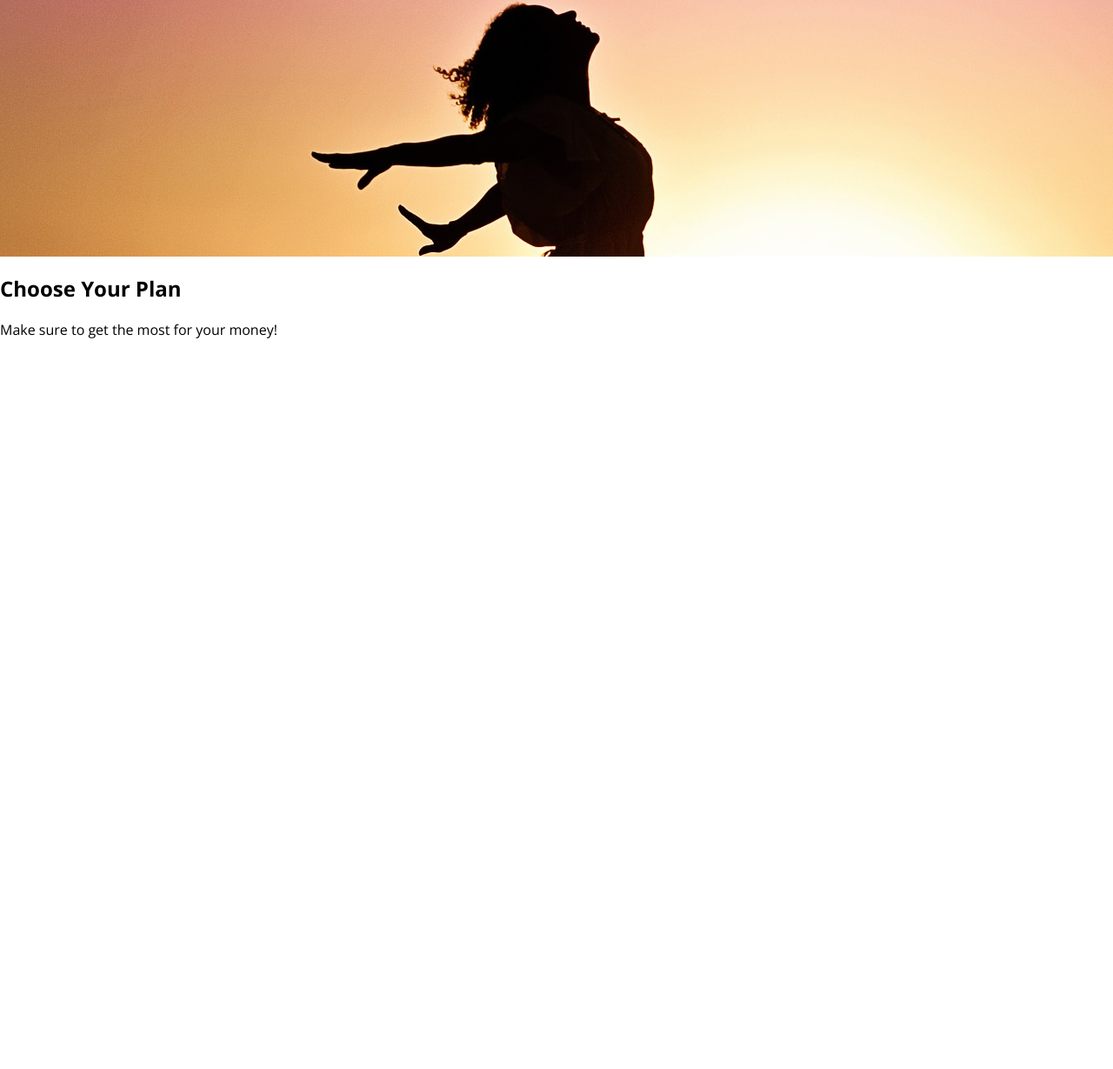
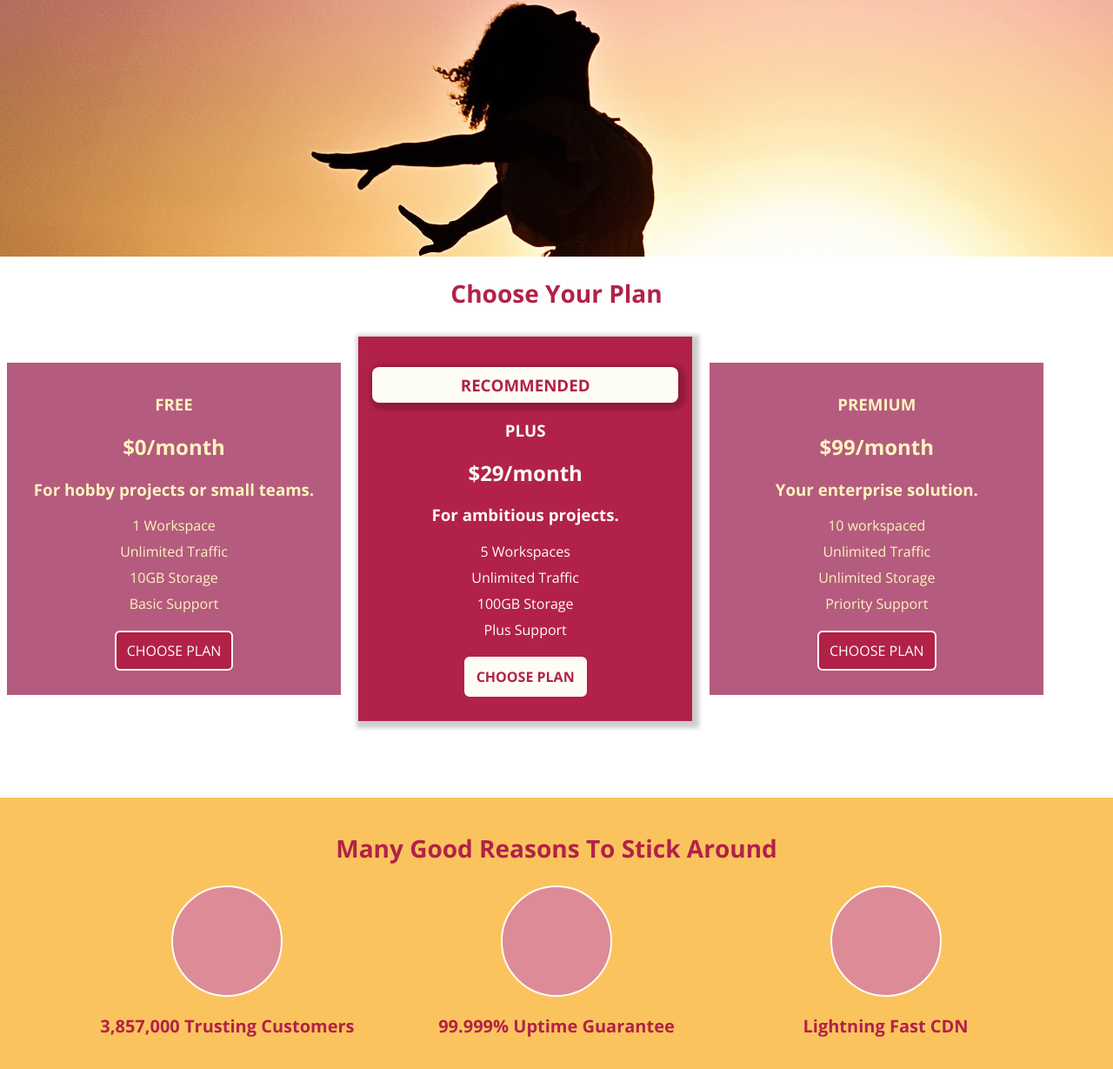
Before and after one commit to vanpixxer/css-app-22, a plain HTML site: page index.html in a window 1280 px wide. Shown: the part 301-1530 px from the top of the page at 87% size. Before the commit the page ends 800 px from the top, so only its background shows below. Drawn offline with nearby package versions, Linux system fonts and the light colour scheme.

Commit message:
Finished with the Plans section for now and started framing and styling the Key Features section

```diff
--- a/index.html
+++ b/index.html
@@ -3,7 +3,7 @@
 <head>
     <meta charset="UTF-8">
     <meta name="viewport" content="width=device-width, initial-scale=1.0">
-    <title>App2022</title>
+    <title>CSS-APP-22</title>
     <link rel="preconnect" href="https://fonts.googleapis.com">
     <link rel="preconnect" href="https://fonts.gstatic.com" crossorigin>
     <link href="https://fonts.googleapis.com/css2?family=Open+Sans:wght@400;700&display=swap" rel="stylesheet">
@@ -17,6 +17,7 @@
             <a href="index.html" class="main-header__brand">
                 uHost
             </a>
+
             <!--NAVIGATION-->
             <nav class="main-nav">
                 <ul class="main-nav__items">
@@ -34,12 +35,85 @@
         </div>
     </header>
     <main>
+
+        <!--HERO SECTION-->
         <section id="product-overview">
             <h1>Get the freedom you deserve</h1>
         </section>
+
+        <!--PLANS SECTION-->
         <section id="plans">
             <h1 class="section-title">Choose Your Plan</h1>
-            <p>Make sure to get the most for your money!</p>
+            <div>
+                <article class="plan">
+                    <h1 class="plan__title">FREE</h1>
+                    <h2 class="plan__price">$0/month</h2>
+                    <h3>For hobby projects or small teams.</h3>
+                    <ul class="plan__features">
+                        <li>1 Workspace</li>
+                        <li>Unlimited Traffic</li>
+                        <li>10GB Storage</li>
+                        <li>Basic Support</li>
+                    </ul>
+                    <div>
+                        <button class="button">CHOOSE PLAN</button>
+                    </div>
+                </article>
+                <article class="plan plan--highlighted">
+                    <h1 class="plan__annotation">RECOMMENDED</h1>
+                    <h1 class="plan__title">PLUS</h1>
+                    <h2 class="plan__price">$29/month</h2>
+                    <h3>For ambitious projects.</h3>
+                    <ul class="plan__features">
+                        <li>5 Workspaces</li>
+                        <li>Unlimited Traffic</li>
+                        <li>100GB Storage</li>
+                        <li>Plus Support</li>
+                    </ul>
+                    <div>
+                        <button class="button button--highlighted">CHOOSE PLAN</button>
+                    </div>
+                </article>
+                <article class="plan">
+                     <h1 class="plan__title">PREMIUM</h1>
+                     <h2 class="plan__price">$99/month</h2>
+                     <h3>Your enterprise solution.</h3>
+                     <ul class="plan__features">
+                         <li>10 workspaced</li>
+                        <li>Unlimited Traffic</li>
+                        <li>Unlimited Storage</li>
+                        <li>Priority Support</li>
+                     </ul>
+                     <div>
+                         <button class="button">CHOOSE PLAN</button>
+                     </div>
+                </article>
+            </div>
+        </section>
+
+        <!--KEY FEATURES SECTION-->
+        <section id="key-features">
+            <h1 class="section-title">Many Good Reasons To Stick Around</h1>
+            <ul class="key-feature__list">
+                <li class="key-feature">
+                    <div class="key-feature__image">
+
+                    </div>
+                    <p class="key-feature__description">3,857,000 Trusting Customers</p>
+                </li>
+                <li class="key-feature">
+                    <div class="key-feature__image">
+
+                    </div>
+                    <p class="key-feature__description">99.999% Uptime Guarantee</p>
+                </li>
+                <li class="key-feature">
+                    <div class="key-feature__image">
+
+                    </div>
+                    <p class="key-feature__description">Lightning Fast CDN</p>
+                </li>
+            </ul>
         </section>
     </main>
 
--- a/main.css
+++ b/main.css
@@ -15,8 +15,119 @@ body {
   padding: 10px;
 }
 
+.section-title {
+  color: #b22148;
+  text-align: center;
+  font-size: 28px;
+}
+
 #product-overview h1 {
   color: #b22148;
+}
+
+.plan {
+  background: #b55b7f;
+  text-align: center;
+  padding: 16px;
+  margin: 8px;
+  display: inline-block;
+  width: 30%;
+  vertical-align: middle;
+  color: #fdf3be;
+}
+
+.plan--highlighted {
+  background: #b22148;
+  box-shadow: 3px 3px 5px 5px rgba(0, 0, 0, 0.2);
+  color: #fefdf5;
+}
+
+.plan__annotation {
+  background: #fefdf5;
+  color: #b22148;
+  padding: 8px;
+ box-shadow: 3px 3px 5px 5px rgba(0, 0, 0, 0.2);
+ border-radius: 8px;
+}
+
+
+
+.plan__features {
+  list-style: none;
+  margin: 0;
+  padding: 0;
+}
+
+.plan__features li {
+  margin: 8px 0;
+}
+
+.button {
+  background: #b22148;;
+  border: 2px solid #fefdf5;
+  font: inherit;
+  padding: 10px 12px;
+  border-radius: 6px;
+  color: #fefdf5;
+  margin: 12px 0;
+  cursor: pointer;
+}
+
+/* Get rid of the blue outline that appears by default on 'focus' */
+.button:focus {
+  outline: none;
+}
+
+.button:hover,
+.button:active {
+  background: #fefdf5;
+  color: #b22148;
+}
+
+.button--highlighted {
+  background: #fefdf5;
+  color: #b22148;
+  font-weight: bold;
+}
+
+.button--highlighted:hover {
+  background: #b22148;
+  color: #fefdf5;
+}
+
+#key-features {
+  background: #fbc35d;
+  margin-top: 80px;
+  padding: 16px;
+  color: #b22148;
+}
+
+.key-feature__list {
+  list-style: none;
+  margin: 0;
+  padding: 0;
+  text-align: center;
+}
+
+.key-feature {
+  display: inline-block;
+  width: 30%;
+  vertical-align: top;
+}
+
+.key-feature__image {
+  background: #dd8b97;
+  width: 128px;
+  height: 128px;
+  border: 2px solid #fefdf5;
+  border-radius: 50%;
+  margin: auto;
+}
+
+.key-feature__description {
+  text-align: center;
+  font-weight: bold;
+  font-size: 20px;
 }
 
 .main-header {
@@ -35,7 +146,7 @@ body {
   text-decoration: none;
   font-weight: bold;
   font-size:22px;
-  background: #f0d442;
+  background: #fbc35d;
   padding: 9px 15px;
   margin-right: 40px;
   border-radius: 12px;
```
